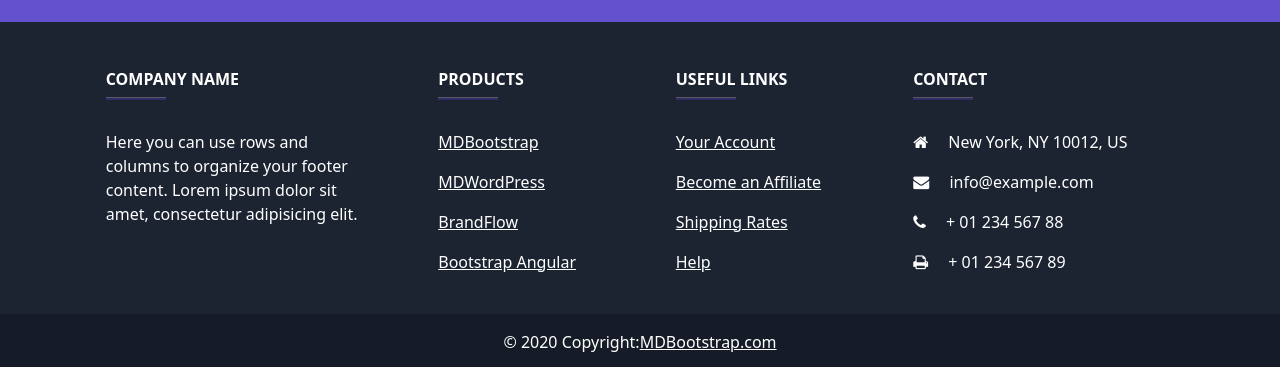
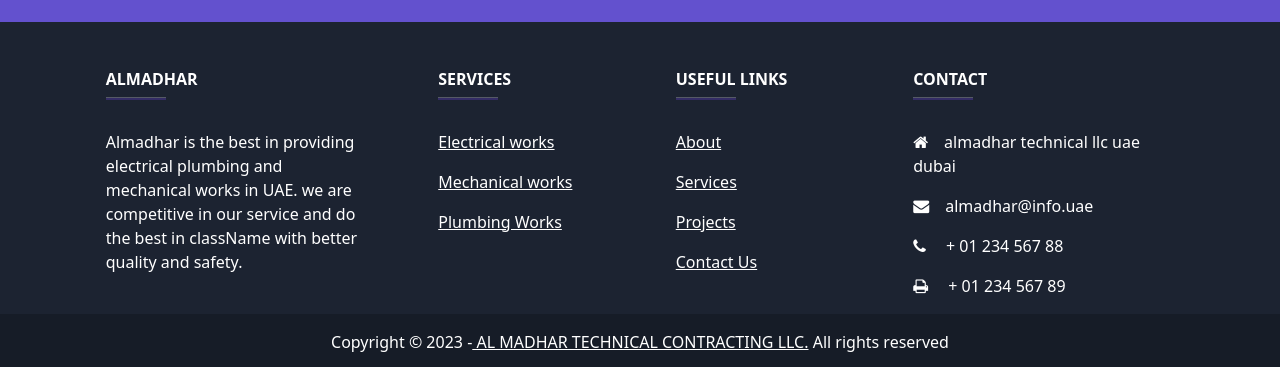
Before and after one commit to binoybarnabas/almadharuae, a React (Create React App) app: page / in a window 1280 px wide. Shown: the part 609-976 px from the top of the page. Built offline with nearby package versions, Linux system fonts and the light colour scheme.

Commit message:
Footer updated

```diff
--- a/src/components/Footer.js
+++ b/src/components/Footer.js
@@ -48,14 +48,14 @@ const Footers = () => {
 
             <div className="col-md-3 col-lg-4 col-xl-3 mx-auto mb-4">
 
-              <h6 className="text-uppercase fw-bold">Company name</h6>
+              <h6 className="text-uppercase fw-bold">Almadhar</h6>
               <hr className="mb-4 mt-0 d-inline-block mx-auto"
                 style={{ height: "2px", width: "60px", backgroundColor: "#7c4dff" }}>
               </hr>
               <p>
-                Here you can use rows and columns to organize your footer
-                content. Lorem ipsum dolor sit amet, consectetur adipisicing
-                elit.
+                Almadhar is the best in providing electrical plumbing and
+                mechanical works in UAE. we are competitive in our service and do
+                the best in className with better quality and safety.
               </p>
             </div>
 
@@ -63,21 +63,18 @@ const Footers = () => {
 
             <div className="col-md-2 col-lg-2 col-xl-2 mx-auto mb-4">
 
-              <h6 className="text-uppercase fw-bold">Products</h6>
+              <h6 className="text-uppercase fw-bold">Services</h6>
               <hr className="mb-4 mt-0 d-inline-block mx-auto"
                 style={{ height: "2px", width: "60px", backgroundColor: "#7c4dff" }}>
               </hr>
               <p>
-                <a href="#!" className="text-white">MDBootstrap</a>
+                <a href="#!" className="text-white">Electrical works</a>
               </p>
               <p>
-                <a href="#!" className="text-white">MDWordPress</a>
+                <a href="#!" className="text-white">Mechanical works</a>
               </p>
               <p>
-                <a href="#!" className="text-white">BrandFlow</a>
-              </p>
-              <p>
-                <a href="#!" className="text-white">Bootstrap Angular</a>
+                <a href="#!" className="text-white">Plumbing Works</a>
               </p>
             </div>
 
@@ -88,16 +85,16 @@ const Footers = () => {
                 style={{ height: "2px", width: "60px", backgroundColor: "#7c4dff" }}>
               </hr>
               <p>
-                <a href="#!" className="text-white">Your Account</a>
+                <a href="#!" className="text-white">About</a>
               </p>
               <p>
-                <a href="#!" className="text-white">Become an Affiliate</a>
+                <a href="#!" className="text-white">Services</a>
               </p>
               <p>
-                <a href="#!" className="text-white">Shipping Rates</a>
+                <a href="#!" className="text-white">Projects</a>
               </p>
               <p>
-                <a href="#!" className="text-white">Help</a>
+                <a href="#!" className="text-white">Contact Us</a>
               </p>
             </div>
 
@@ -109,8 +106,8 @@ const Footers = () => {
               <hr className="mb-4 mt-0 d-inline-block mx-auto"
                 style={{ height: "2px", width: "60px", backgroundColor: "#7c4dff" }}>
               </hr>
-              <p><i className="fa fa-home mr-3"></i> New York, NY 10012, US</p>
-              <p><i className="fa fa-envelope mr-3"></i> info@example.com</p>
+              <p><i className="fa fa-home mr-3"></i>almadhar technical llc uae dubai</p>
+              <p><i className="fa fa-envelope mr-3"></i>almadhar@info.uae</p>
               <p><i className="fa fa-phone mr-3"></i> + 01 234 567 88</p>
               <p><i className="fa fa-print mr-3"></i> + 01 234 567 89</p>
             </div>
@@ -126,10 +123,10 @@ const Footers = () => {
         className="text-center p-3"
         style={{ backgroundColor: "rgba(0, 0, 0, 0.2)" }}
       >
-        © 2020 Copyright:
-        <a className="text-white" href="https://mdbootstrap.com/"
-        >MDBootstrap.com</a
-        >
+        Copyright © 2023 -
+        <a className="text-white" href="#"
+        > AL MADHAR TECHNICAL CONTRACTING LLC.</a
+        > All rights reserved
       </div>
 
     </footer>
```
